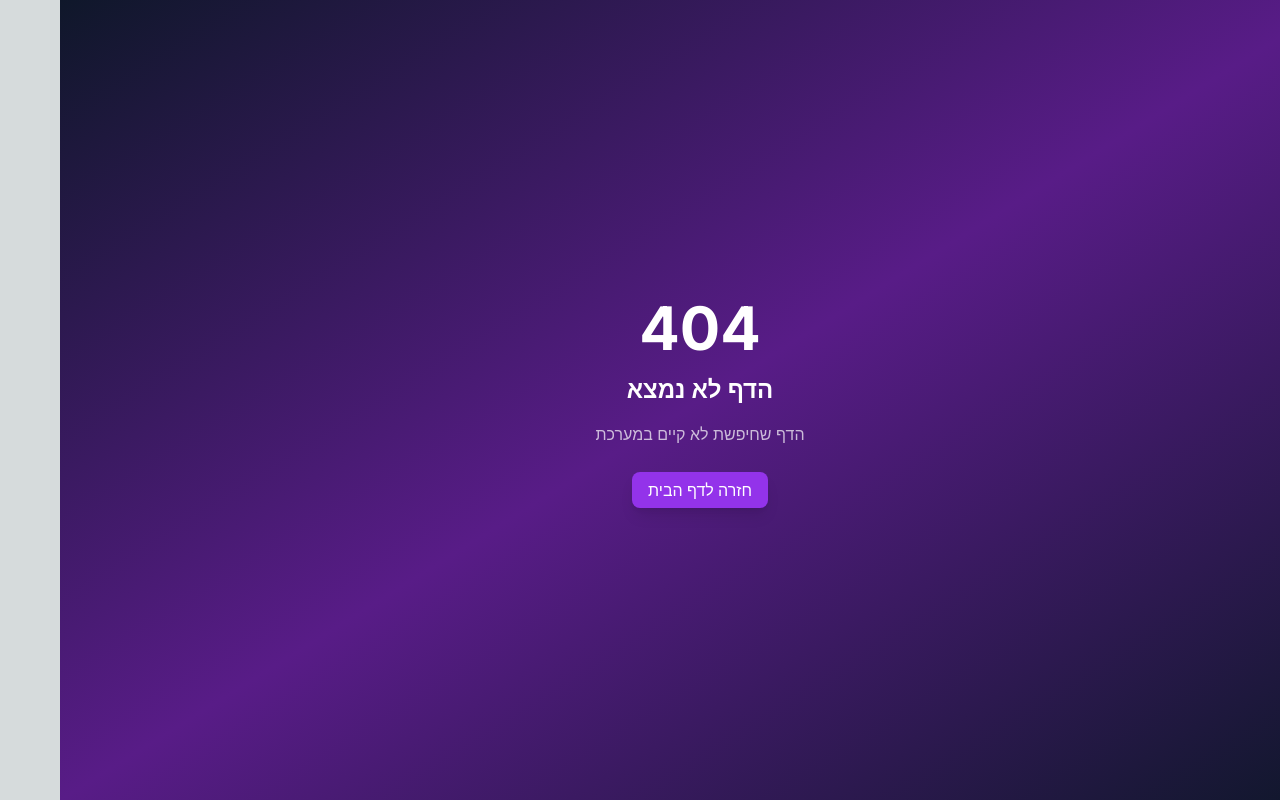
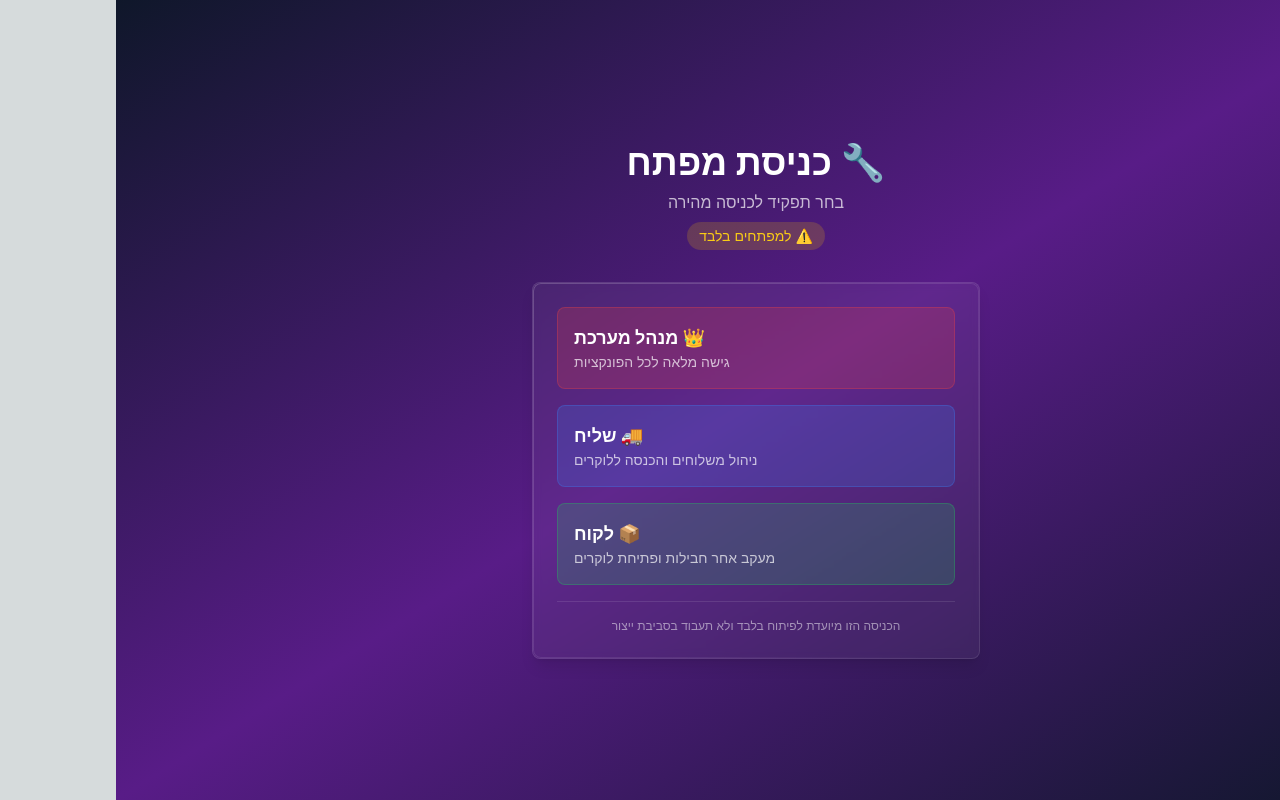
Before and after one commit to Drrein86/lockerweb, a Next.js app: page /dev-login in a window 1280 px wide. Before the commit this address had no page. Built offline with nearby package versions, Linux system fonts and the light colour scheme.

Commit message:
Add developer login bypass for development - Created /dev-login page with quick role selection - Added setUser function to auth store - Added developer login link to homepage - Mock users for admin, courier, and customer roles - Bypasses authentication for faster development workflow

```diff
--- /dev/null
+++ b/src/app/dev-login/page.tsx
@@ -0,0 +1,107 @@
+'use client'
+
+import { useRouter } from 'next/navigation'
+import { useAuthStore } from '@/lib/services/auth.service'
+import { useToastStore } from '@/lib/services/toast.service'
+import ClientOnly from '@/components/ClientOnly'
+
+const DevLoginPage = () => {
+  const router = useRouter()
+  const { setUser } = useAuthStore()
+  const { addToast } = useToastStore()
+
+  const loginAs = (role: 'admin' | 'courier' | 'customer') => {
+    const mockUsers = {
+      admin: {
+        id: 'dev-admin-1',
+        name: 'מנהל פיתוח',
+        email: 'admin@dev.com',
+        role: 'admin' as const
+      },
+      courier: {
+        id: 'dev-courier-1',
+        name: 'שליח פיתוח',
+        email: 'courier@dev.com',
+        role: 'courier' as const
+      },
+      customer: {
+        id: 'dev-customer-1',
+        name: 'לקוח פיתוח',
+        email: 'customer@dev.com',
+        role: 'customer' as const
+      }
+    }
+
+    const user = mockUsers[role]
+    setUser(user)
+    addToast('success', `התחברת כ${user.name}`)
+    router.push('/')
+  }
+
+  return (
+    <div className="min-h-screen bg-gradient-to-br from-slate-900 via-purple-900 to-slate-900 flex items-center justify-center p-4">
+      <div className="max-w-md w-full">
+        <div className="text-center mb-8">
+          <h1 className="text-4xl font-bold text-white mb-2">🔧 כניסת מפתח</h1>
+          <p className="text-white/70">בחר תפקיד לכניסה מהירה</p>
+          <div className="mt-2 px-3 py-1 bg-yellow-500/20 text-yellow-400 rounded-full text-sm inline-block">
+            ⚠️ למפתחים בלבד
+          </div>
+        </div>
+
+        <div className="glass-card space-y-4">
+          <button
+            onClick={() => loginAs('admin')}
+            className="w-full p-4 bg-red-500/20 hover:bg-red-500/30 border border-red-500/30 rounded-lg text-white transition-colors"
+          >
+            <div className="text-left">
+              <h3 className="font-bold text-lg">👑 מנהל מערכת</h3>
+              <p className="text-white/70 text-sm">גישה מלאה לכל הפונקציות</p>
+            </div>
+          </button>
+
+          <button
+            onClick={() => loginAs('courier')}
+            className="w-full p-4 bg-blue-500/20 hover:bg-blue-500/30 border border-blue-500/30 rounded-lg text-white transition-colors"
+          >
+            <div className="text-left">
+              <h3 className="font-bold text-lg">🚚 שליח</h3>
+              <p className="text-white/70 text-sm">ניהול משלוחים והכנסה ללוקרים</p>
+            </div>
+          </button>
+
+          <button
+            onClick={() => loginAs('customer')}
+            className="w-full p-4 bg-green-500/20 hover:bg-green-500/30 border border-green-500/30 rounded-lg text-white transition-colors"
+          >
+            <div className="text-left">
+              <h3 className="font-bold text-lg">📦 לקוח</h3>
+              <p className="text-white/70 text-sm">מעקב אחר חבילות ופתיחת לוקרים</p>
+            </div>
+          </button>
+
+          <div className="pt-4 border-t border-white/10">
+            <p className="text-white/50 text-xs text-center">
+              הכניסה הזו מיועדת לפיתוח בלבד ולא תעבוד בסביבת ייצור
+            </p>
+          </div>
+        </div>
+      </div>
+    </div>
+  )
+}
+
+export default function Page() {
+  return (
+    <ClientOnly fallback={
+      <div className="min-h-screen bg-gradient-to-br from-slate-900 via-purple-900 to-slate-900 flex items-center justify-center">
+        <div className="text-center">
+          <div className="animate-spin rounded-full h-12 w-12 border-b-2 border-white mx-auto mb-4"></div>
+          <p className="text-white/80">טוען...</p>
+        </div>
+      </div>
+    }>
+      <DevLoginPage />
+    </ClientOnly>
+  )
+}
--- a/src/app/page.tsx
+++ b/src/app/page.tsx
@@ -28,13 +28,24 @@ function HomePage() {
       <div className="min-h-screen bg-gradient-to-br from-slate-900 via-purple-900 to-slate-900 flex items-center justify-center">
         <div className="text-center">
           <h1 className="text-4xl font-bold text-white mb-8">ברוכים הבאים למערכת הלוקרים</h1>
-          <div className="space-x-4">
+          <div className="space-x-4 mb-8">
             <Link href="/login" className="btn-primary">
               התחברות
             </Link>
             <Link href="/register" className="btn-secondary">
               הרשמה
             </Link>
+          </div>
+
+          {/* קישור למפתחים */}
+          <div className="mt-8 pt-8 border-t border-white/20">
+            <Link
+              href="/dev-login"
+              className="inline-flex items-center gap-2 px-4 py-2 bg-yellow-500/20 hover:bg-yellow-500/30 border border-yellow-500/30 rounded-lg text-yellow-400 transition-colors text-sm"
+            >
+              🔧 כניסת מפתח
+            </Link>
+            <p className="text-white/50 text-xs mt-2">למפתחים בלבד - דילוג על הרשמה</p>
           </div>
         </div>
       </div>
--- a/src/lib/services/auth.service.ts
+++ b/src/lib/services/auth.service.ts
@@ -17,6 +17,7 @@ interface AuthState {
   login: (email: string, password: string) => Promise<void>
   logout: () => void
   checkAuth: () => Promise<void>
+  setUser: (user: User) => void
 }
 
 export const useAuthStore = create<AuthState>((set) => ({
@@ -83,4 +84,8 @@ export const useAuthStore = create<AuthState>((set) => ({
       localStorage.removeItem('token')
     }
   },
+
+  setUser: (user: User) => {
+    set({ user, loading: false })
+  },
 }))
```
